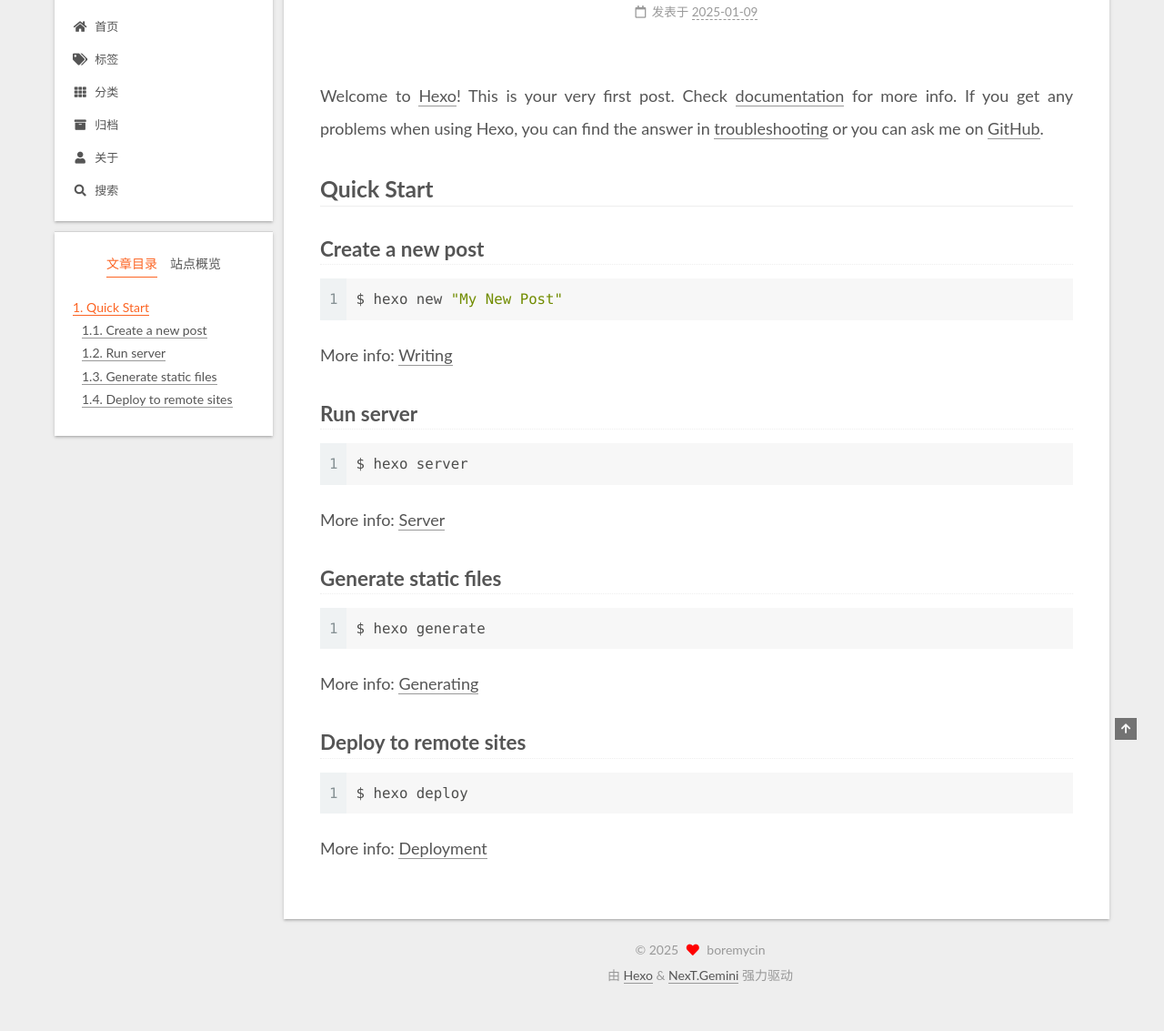
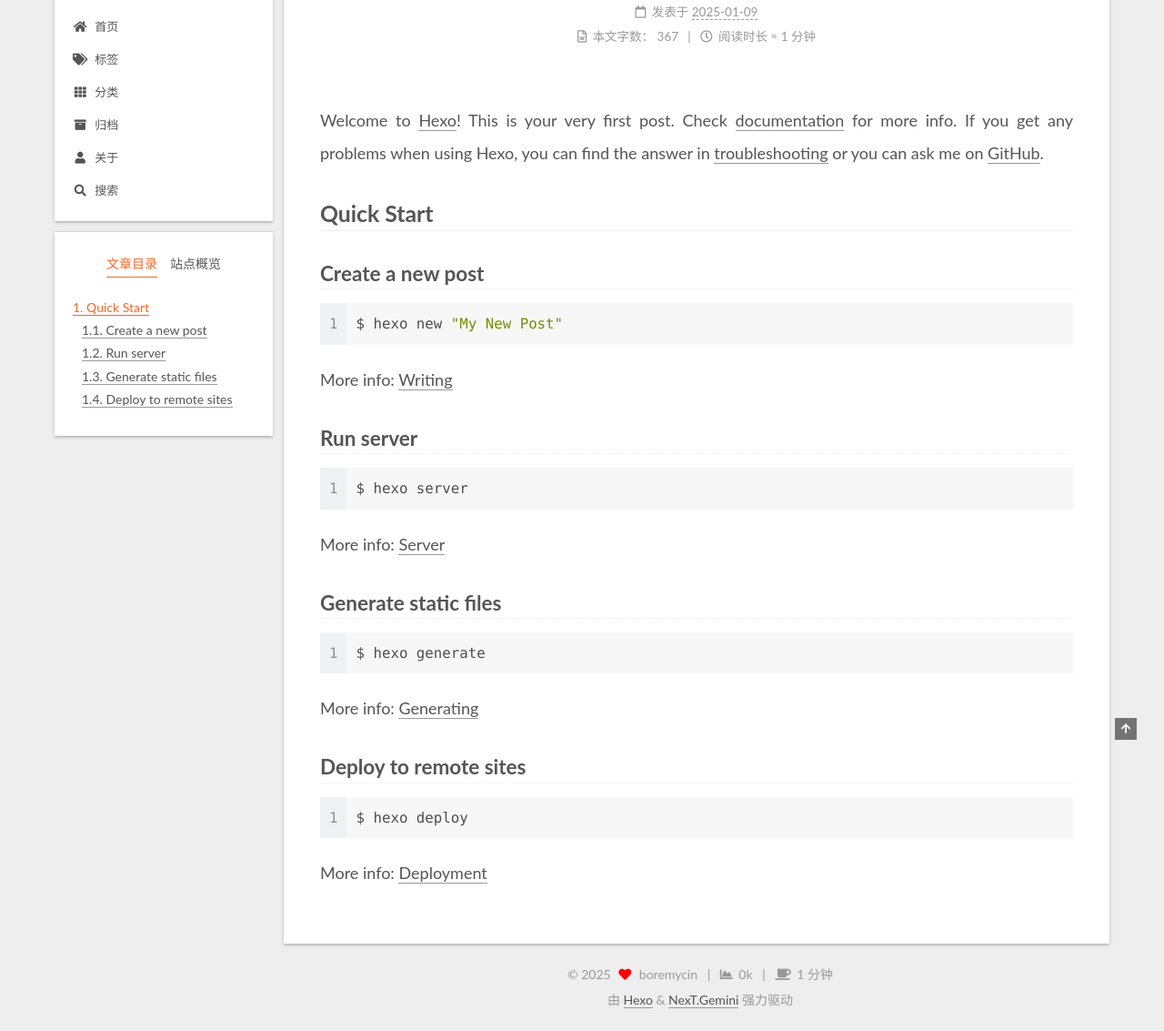
Before and after one commit to boremycin/boremycin.github.io, a plain HTML site: page 2025/01/09/hello-world/index.html in a window 1280 px wide. Shown: the part 87-1220 px from the top of the page at 91% size. Before the commit the page ends 1193 px from the top, so only its background shows below. Drawn offline with Linux system fonts and the light colour scheme.

Commit message:
Site updated: 2025-01-11 22:44:41

```diff
--- a/2025/01/09/hello-world/index.html
+++ b/2025/01/09/hello-world/index.html
@@ -222,7 +222,21 @@
               <time title="创建时间：2025-01-09 21:42:14 / 修改时间：21:35:55" itemprop="dateCreated datePublished" datetime="2025-01-09T21:42:14+08:00">2025-01-09</time>
             </span>
 
-
+          <br>
+            <span class="post-meta-item" title="本文字数">
+              <span class="post-meta-item-icon">
+                <i class="far fa-file-word"></i>
+              </span>
+                <span class="post-meta-item-text">本文字数：</span>
+              <span>367</span>
+            </span>
+            <span class="post-meta-item" title="阅读时长">
+              <span class="post-meta-item-icon">
+                <i class="far fa-clock"></i>
+              </span>
+                <span class="post-meta-item-text">阅读时长 &asymp;</span>
+              <span>1 分钟</span>
+            </span>
 
         </div>
       </header>
@@ -372,6 +386,16 @@
     <i class="fa fa-heart"></i>
   </span>
   <span class="author" itemprop="copyrightHolder">boremycin</span>
+    <span class="post-meta-divider">|</span>
+    <span class="post-meta-item-icon">
+      <i class="fa fa-chart-area"></i>
+    </span>
+    <span title="站点总字数">0k</span>
+    <span class="post-meta-divider">|</span>
+    <span class="post-meta-item-icon">
+      <i class="fa fa-coffee"></i>
+    </span>
+    <span title="站点阅读时长">1 分钟</span>
 </div>
   <div class="powered-by">由 <a href="https://hexo.io/" class="theme-link" rel="noopener" target="_blank">Hexo</a> & <a href="https://theme-next.org/" class="theme-link" rel="noopener" target="_blank">NexT.Gemini</a> 强力驱动
   </div>
--- a/css/main.css
+++ b/css/main.css
@@ -1196,7 +1196,7 @@ pre .javascript .function {
 }
 .links-of-author a::before,
 .links-of-author span.exturl::before {
-  background: #db1bff;
+  background: #374a33;
   border-radius: 50%;
   content: ' ';
   display: inline-block;
```
Also changed, not shown: about/index.html (+10 -0 lines), archives/2025/01/index.html (+10 -0 lines), archives/2025/index.html (+10 -0 lines), archives/index.html (+10 -0 lines), categories/index.html (+10 -0 lines), index.html (+25 -1 lines), tags/index.html (+10 -0 lines).
